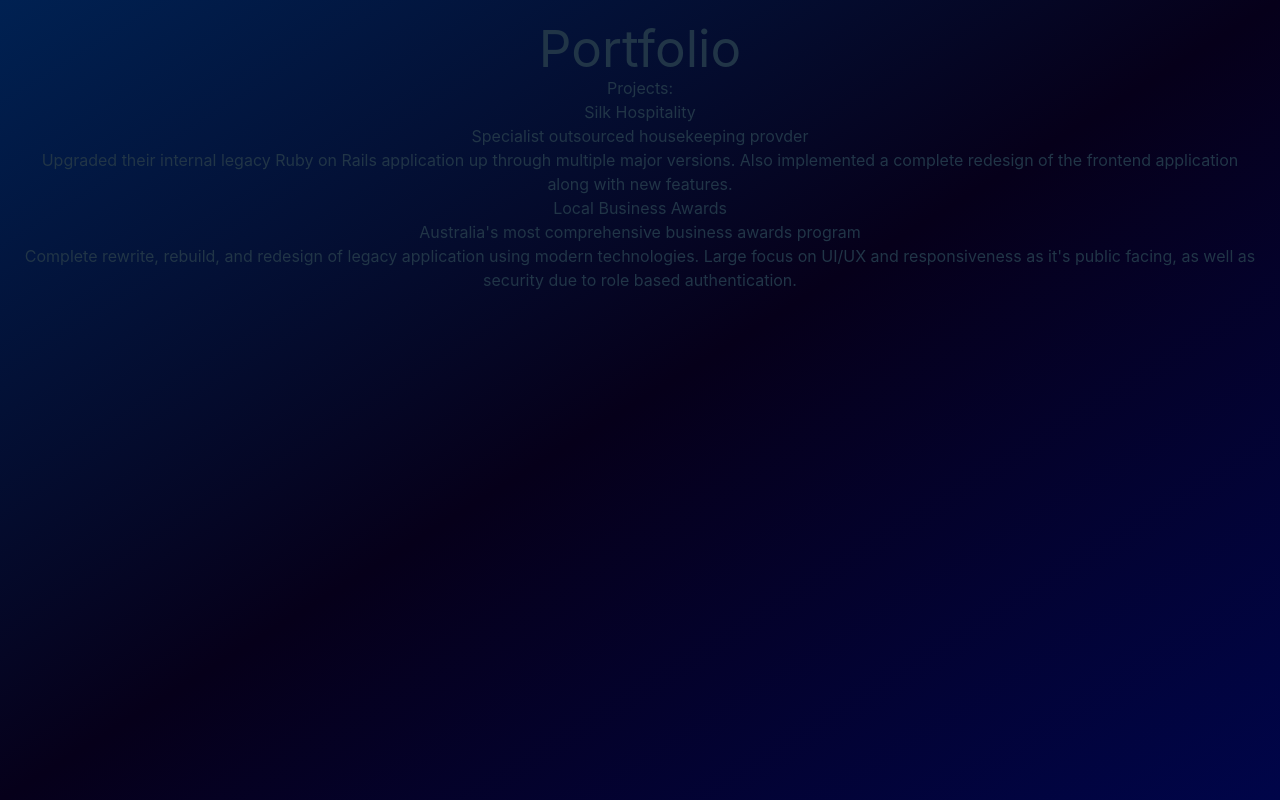
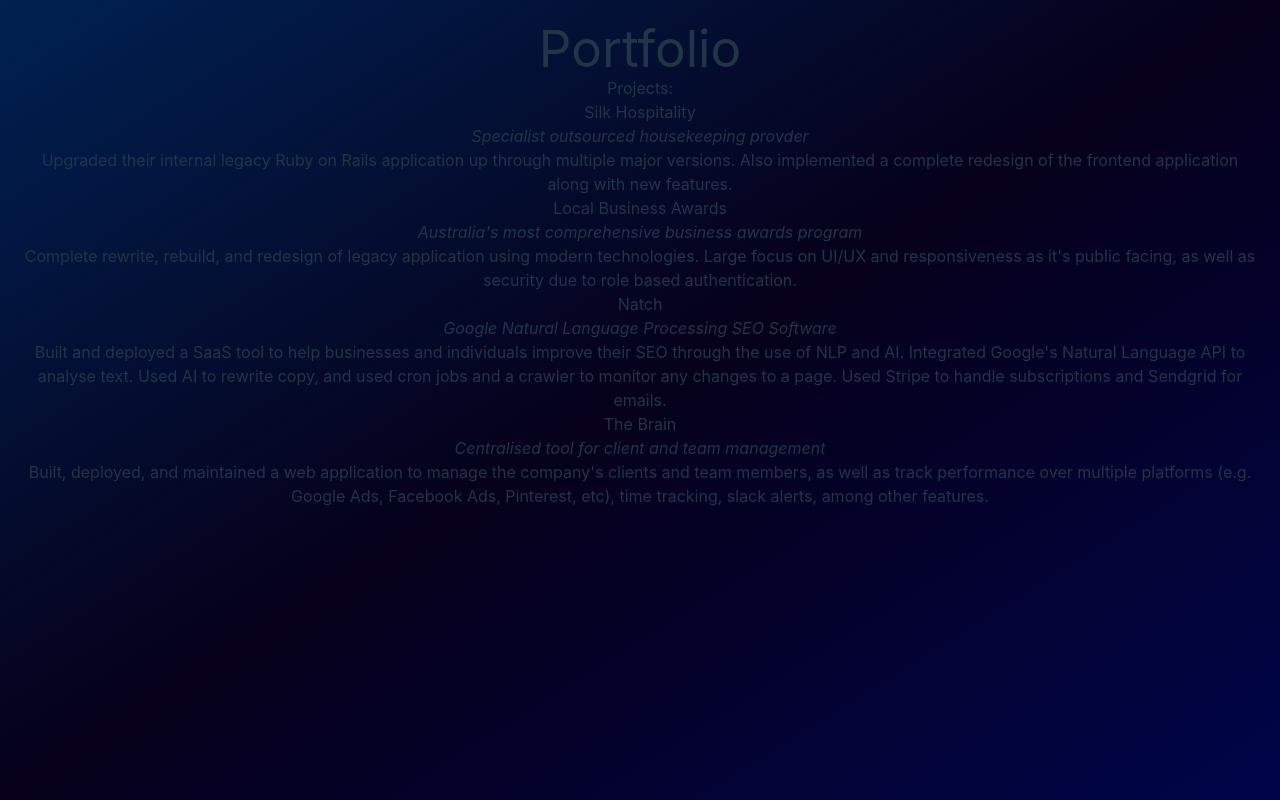
Before and after one commit to justinhung/justinwebdev.com, a React (Vite) app: page /portfolio in a window 1280 px wide. Built offline with nearby package versions, Linux system fonts and the light colour scheme.

Commit message:
added content to portfolio

```diff
--- a/src/pages/Portfolio.tsx
+++ b/src/pages/Portfolio.tsx
@@ -5,15 +5,33 @@
       subtitle: "Specialist outsourced housekeeping provder",
       description:
         "Upgraded their internal legacy Ruby on Rails application up through multiple major versions. Also implemented a complete redesign of the frontend application along with new features.",
-      stack: "Ruby on Rails, Bootstrap, HAML, jQuery",
+      stack: "Ruby on Rails, Bootstrap, HAML, jQuery, PostgreSQL",
     },
     {
       title: "Local Business Awards",
       subtitle: "Australia's most comprehensive business awards program",
       description:
         "Complete rewrite, rebuild, and redesign of legacy application using modern technologies. Large focus on UI/UX and responsiveness as it's public facing, as well as security due to role based authentication.",
-      stack: "Vue, Node, Adonis, GraphQL, PostgreSQL",
+      stack: "Vue, Adonis, Node, Typescript, GraphQL, PostgreSQL, Docker",
       url: "https://thebusinessawards.com.au/",
+    },
+    {
+      title: "Natch",
+      subtitle: "Google Natural Language Processing SEO Software",
+      description:
+        "Built and deployed a SaaS tool to help businesses and individuals improve their SEO through the use of NLP and AI. Integrated Google's Natural Language API to analyse text. Used AI to rewrite copy, and used cron jobs and a crawler to monitor any changes to a page. Used Stripe to handle subscriptions and Sendgrid for emails.",
+      stack:
+        "Vue, Adonis, Node, Typescript, GraphQL, PostgreSQL, Docker, GitHub Actions, DigitalOcean, Stripe, Slack, SendGrid",
+      url: "https://natch.ai/",
+    },
+    {
+      title: "The Brain",
+      subtitle: "Centralised tool for client and team management",
+      description:
+        "Built, deployed, and maintained a web application to manage the company's clients and team members, as well as track performance over multiple platforms (e.g. Google Ads, Facebook Ads, Pinterest, etc), time tracking, slack alerts, among other features.",
+      stack:
+        "Vue, Adonis, Node, Typescript, PostgreSQL, Docker, GitHub Actions, DigitalOcean, GCP, Facebook Ads, Slack, ClickUp, SendGrid",
+      url: "https://brain.localdigital.com.au/home",
     },
   ];
   return (
@@ -25,7 +43,7 @@
       {projects.map((project) => (
         <div>
           <h3>{project.title}</h3>
-          <div className="italics">{project.subtitle}</div>
+          <div className="italic">{project.subtitle}</div>
           <div>{project.description}</div>
         </div>
       ))}
```
